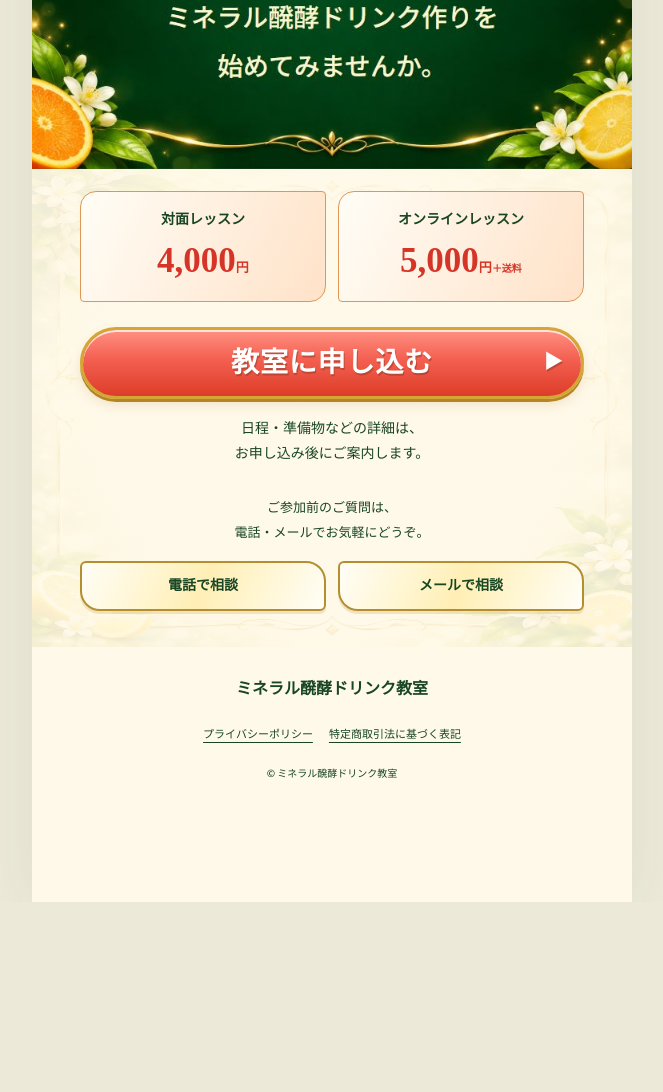
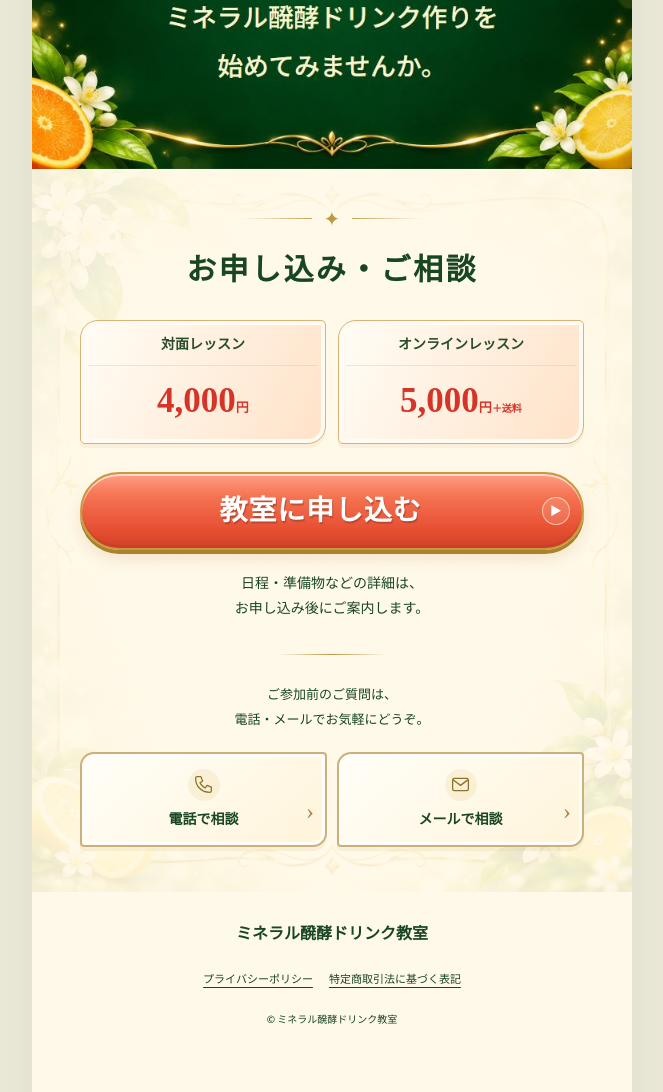
Before and after one commit to 810eigo-droid/view-hakko-drink, a plain HTML site: page image-lp/index.html in a window 1280 px wide. Shown: the part 10575-11667 px from the top of the page, without its empty margins (308-971 px from the left). Before the commit the page ends 11477 px from the top, so only its background shows below. Drawn offline with Linux system fonts and the light colour scheme.

Commit message:
Refine final application cards and contact buttons

```diff
--- a/image-lp/index.html
+++ b/image-lp/index.html
@@ -7,7 +7,7 @@
 <meta property="og:type" content="website"><meta property="og:locale" content="ja_JP"><meta property="og:site_name" content="ミネラル醗酵ドリンク教室">
 <meta property="og:title" content="ミネラル醗酵ドリンク教室｜画像LP確認版"><meta property="og:description" content="美しく健やかな暮らしのきっかけに。対面4,000円、オンライン5,000円＋送料。">
 <meta property="og:url" content="https://810eigo-droid.github.io/view-hakko-drink/image-lp/"><meta property="og:image" content="https://810eigo-droid.github.io/view-hakko-drink/image-lp/images/fruits.jpg"><meta property="og:image:alt" content="フルーツと醗酵ドリンクのイメージ"><meta name="twitter:card" content="summary_large_image">
-<link rel="preconnect" href="https://fonts.googleapis.com"><link rel="preconnect" href="https://fonts.gstatic.com" crossorigin><link href="https://fonts.googleapis.com/css2?family=Noto+Sans+JP:wght@400;500;600;700&family=Noto+Serif+JP:wght@500;600;700;800;900&display=swap" rel="stylesheet"><link rel="stylesheet" href="style.css?v=20261117g"></head><body>
+<link rel="preconnect" href="https://fonts.googleapis.com"><link rel="preconnect" href="https://fonts.gstatic.com" crossorigin><link href="https://fonts.googleapis.com/css2?family=Noto+Sans+JP:wght@400;500;600;700&family=Noto+Serif+JP:wght@500;600;700;800;900&display=swap" rel="stylesheet"><link rel="stylesheet" href="style.css?v=20261117h"></head><body>
 <a class="skip-link" href="#lesson">教室の内容へ移動</a><div class="page"><p class="preview-label">デザイン確認用・画像LP案</p>
 <main><section class="fv" aria-label="ミネラル醗酵ドリンク教室のご案内"><img src="images/fv.jpg?v=20261117b" width="941" height="1672" alt="" fetchpriority="high"><div class="screen-reader-text"><h1>身体の内側からも外側からも 自然由来の力で最高の自分に導く</h1><p>美しく健やかな暮らしのきっかけに。ミネラル醗酵ドリンクの作り方を学ぶ教室です。</p><p>ミネラル醗酵ドリンク教室。対面レッスン4,000円。オンラインレッスン5,000円＋送料。</p><p>日程・準備物などの詳細は、お申し込み後にご案内します。</p></div><a class="fv-apply" href="https://ssl.form-mailer.jp/fms/99c003f5839394" aria-label="教室に申し込む"><span class="screen-reader-text">教室に申し込む</span></a></section>
 <section class="image-section" id="worries"><img src="images/worries-user.png?v=20261117d" width="1024" height="1536" alt="" loading="lazy"><div class="screen-reader-text">
@@ -72,5 +72,5 @@
 <details><summary><span class="question-mark" aria-hidden="true">Q.</span><span>作ったドリンクはどれくらい保存できますか？</span></summary><div class="answer"><p>正しく作れば冷蔵保存で約1ヶ月ほどお楽しみいただけます。醗酵が進むと酸味が増すため、風味が変わりすぎる前に飲み切るのがおすすめ。保存方法も教室で詳しくご説明します。</p></div></details>
       </section>
 <section class="image-section" id="closing"><img src="images/closing.jpg?v=20261117b" width="750" height="491" alt="" loading="lazy"><div class="screen-reader-text"><h2>美しく健やかな暮らしの<br>きっかけに。</h2><p>ミネラル醗酵ドリンク作りを<br>始めてみませんか。</p></div></section>
-<section class="final-cta" aria-label="お申し込みとご相談"><div class="price-pair"><div><span>対面レッスン</span><p><strong>4,000</strong>円</p></div><div><span>オンラインレッスン</span><p><strong>5,000</strong>円<small>＋送料</small></p></div></div><a class="apply-button" href="https://ssl.form-mailer.jp/fms/99c003f5839394">教室に申し込む<span aria-hidden="true">▶</span></a><p class="cta-note">日程・準備物などの詳細は、<br>お申し込み後にご案内します。</p><p class="consultation">ご参加前のご質問は、<br>電話・メールでお気軽にどうぞ。</p><div class="contact-actions"><a class="outline-button" href="tel:09056322114">電話で相談</a><a class="outline-button" href="mailto:eri.sasaki.1@gmail.com">メールで相談</a></div></section>
+<section class="final-cta" id="application" aria-label="お申し込みとご相談"><div class="cta-ornament" aria-hidden="true"><span>✦</span></div><h2 class="final-cta-title">お申し込み・ご相談</h2><div class="price-pair"><div><span>対面レッスン</span><p><strong>4,000</strong>円</p></div><div><span>オンラインレッスン</span><p><strong>5,000</strong>円<small>＋送料</small></p></div></div><a class="apply-button" href="https://ssl.form-mailer.jp/fms/99c003f5839394">教室に申し込む<span aria-hidden="true">▶</span></a><p class="cta-note">日程・準備物などの詳細は、<br>お申し込み後にご案内します。</p><p class="consultation">ご参加前のご質問は、<br>電話・メールでお気軽にどうぞ。</p><div class="contact-actions"><a class="outline-button contact-button" href="tel:09056322114"><span class="contact-icon"><svg viewBox="0 0 24 24" fill="none" stroke="currentColor" stroke-width="1.5" stroke-linecap="round" stroke-linejoin="round" aria-hidden="true"><path d="M5 3h4l2 5-3 2c1.5 3 3 4.5 6 6l2-3 5 2v4c0 1-1 2-2 2C10 21 3 14 3 5c0-1 1-2 2-2Z"/></svg></span><span>電話で相談</span><span class="contact-chevron" aria-hidden="true">›</span></a><a class="outline-button contact-button" href="mailto:eri.sasaki.1@gmail.com"><span class="contact-icon"><svg viewBox="0 0 24 24" fill="none" stroke="currentColor" stroke-width="1.5" stroke-linecap="round" stroke-linejoin="round" aria-hidden="true"><rect x="3" y="5" width="18" height="14" rx="2"/><path d="m4 7 8 6 8-6"/></svg></span><span>メールで相談</span><span class="contact-chevron" aria-hidden="true">›</span></a></div></section>
 </main><footer class="footer"><p>ミネラル醗酵ドリンク教室</p><nav aria-label="法定表記"><a href="https://eri8888.sakura.ne.jp/privecy_policy">プライバシーポリシー</a><a href="https://eri8888.sakura.ne.jp/lawpage">特定商取引法に基づく表記</a></nav><small>© ミネラル醗酵ドリンク教室</small></footer></div><nav class="fixed-cta" aria-label="お申し込みと電話相談"><a class="fixed-phone" href="tel:09056322114">電話で相談</a><a class="fixed-apply" href="https://ssl.form-mailer.jp/fms/99c003f5839394"><small>対面 4,000円</small><strong>教室に申し込む <span aria-hidden="true">▶</span></strong></a></nav></body></html>
--- a/image-lp/style.css
+++ b/image-lp/style.css
@@ -66,3 +66,25 @@ details[open] { border-color: #e68e52; background: #fff2e4; }
 .workshop-photo figcaption { text-align: right; padding-inline: 24px; margin-top: -10px; font-size: 10px; color: #697258; }
 .workshop-intro { padding: 28px 20px 6px; text-align: center; font: 700 clamp(17px,4.5vw,25px)/1.9 var(--serif); color: #234e2c; }
 .image-caption { text-align: right; padding: 4px 20px 8px; font-size: 10px; color: #697258; background: #fff9e9; }
+.final-cta { padding-top: 30px; padding-bottom: 45px; }
+.cta-ornament { display: flex; justify-content: center; align-items: center; gap: 12px; color: #be9740; margin-bottom: 9px; }
+.cta-ornament::before,.cta-ornament::after { content: ""; width: 70px; height: 1px; background: linear-gradient(90deg,transparent,#c5a557); }
+.cta-ornament::after { transform: rotate(180deg); }
+.cta-ornament span { font-size: 20px; }
+.final-cta-title { font: 700 clamp(22px,5.8vw,30px)/1.6 var(--serif); letter-spacing: .08em; margin-bottom: 26px; }
+.final-cta .price-pair { gap: 12px; margin-bottom: 28px; }
+.final-cta .price-pair > div { position: relative; padding: 0 5px 14px; border: 1px solid #d9b376; border-radius: 18px 5px; box-shadow: 0 4px 0 #d5b47a22,inset 0 0 0 4px #fffaf2; }
+.final-cta .price-pair > div > span { display: block; margin: 0 2px 7px; padding: 9px 1px 8px; border-bottom: 1px solid #dcbb8655; color: #284e2b; }
+.final-cta .apply-button { min-height: 72px; padding: 16px 45px 16px 22px; background: linear-gradient(180deg,#ff9e83 0%,#f57352 30%,#e64d31 77%,#cf4227 100%); border: 2px solid #c59b3d; box-shadow: inset 0 2px 0 #fff9,inset 0 -3px 0 #9b391b33,0 4px 0 #aa812c,0 9px 15px #a86e2426; }
+.final-cta .apply-button > span { right: 12px; width: 28px; height: 28px; display: grid; place-items: center; border: 1px solid #ffe6c8bb; border-radius: 50%; background: #fff2; font-size: 11px; text-shadow: none; }
+.final-cta .apply-button:hover { transform: translateY(-1px); }
+.final-cta .cta-note { margin-top: 20px; }
+.final-cta .consultation { position: relative; margin: 34px 0 20px; padding-top: 28px; line-height: 1.9; }
+.final-cta .consultation::before { content: ""; position: absolute; top: 0; width: 110px; height: 1px; left: calc(50% - 55px); background: linear-gradient(90deg,transparent,#bb9845,transparent); }
+.final-cta .contact-actions { gap: 10px; }
+.final-cta .contact-button { position: relative; flex-direction: column; gap: 8px; min-height: 95px; padding: 13px 12px; border-radius: 14px 4px; border-color: #ccb079; background: linear-gradient(140deg,#fffef8,#fff4da); box-shadow: inset 0 0 0 3px #fffdfa,0 4px 0 #d8bf892e; font-size: 14px; }
+.contact-icon { display: grid; place-items: center; width: 32px; height: 32px; border-radius: 50%; background: #ecd9a54d; color: #8b752d; }
+.contact-icon svg { width: 21px; height: 21px; }
+.contact-chevron { position: absolute; right: 11px; top: 50%; color: #aa8741; font: 24px/1 var(--serif); }
+.final-cta .contact-button:hover { border-color: #b58b33; background: #fff0cb; }
+@media (max-width:359px) { .final-cta .apply-button { font-size: 20px; } .final-cta .contact-button { font-size: 13px; } }
```
